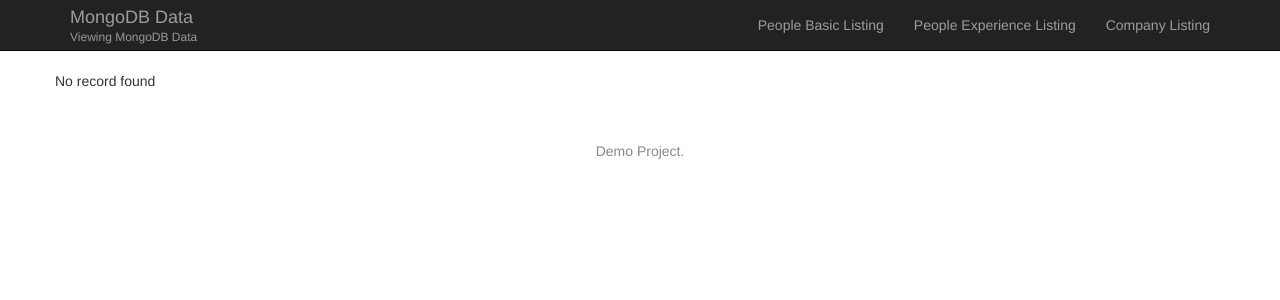
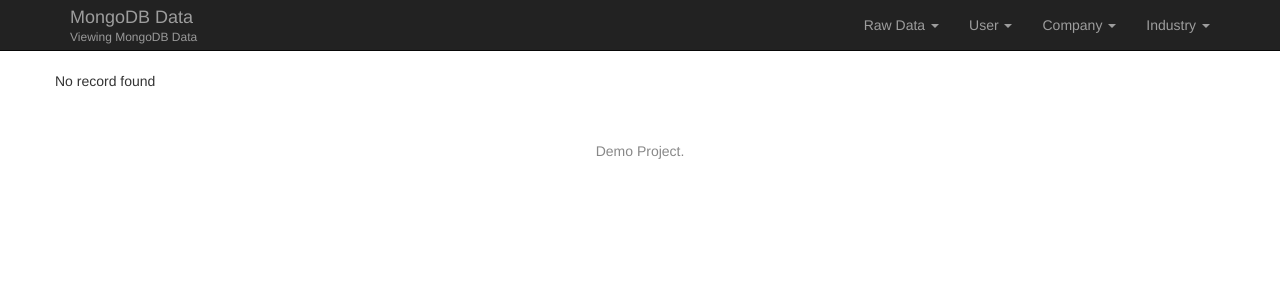
Before and after one commit to golden-eagle-it-technologies/Python-django-mongo, a Django app: template templates/companies/show.html in a window 1280 px wide. Shown: the top 300 px of the page. Run offline with Django 3.2, Linux system fonts and the light colour scheme; the template is opened without the code that fills it, so the values that code supplies are empty; some libraries are stand-ins or nearby versions.

Commit message:
settings modified and index page added

```diff
--- a/dbwork/settings.py
+++ b/dbwork/settings.py
@@ -6,7 +6,7 @@ PROJECT_ROOT = os.path.dirname(__file__)
 BASE_DIR = os.path.dirname(os.path.dirname(os.path.abspath(__file__)))
 
 MONGODB_DATABASES = {
-  # 'default': {'name': 'dbwork'}
+  # 'default': {'name': 'ftlcopy'}
   'default': {'name': 'ftlcopy', 'host': '54.179.147.193', 'port': 27017}
 }
 
@@ -35,8 +35,7 @@ INSTALLED_APPS = [
 
   'bootstrap3',
 
-  'company_dump',
-  'people_dump',
+  'raw_data',
   'industries',
   'companies',
   'users',
--- a/templates/base.html
+++ b/templates/base.html
@@ -17,14 +17,40 @@
         </div>
         <nav class="navbar-collapse">
           <ul class="nav navbar-nav navbar-right">
-            <li>
-              <a href="/people-basic-list">People Basic Listing</a>
+            <li class="dropdown">
+              <a href="#" class="dropdown-toggle" data-toggle="dropdown" role="button" aria-haspopup="true" aria-expanded="false">Raw Data <span class="caret"></span></a>
+              <ul class="dropdown-menu">
+                <li><a href="{% url 'people_data_index' %}">Users Listing</a></li>
+                <li role="separator" class="divider"></li>
+                <li><a href="{% url 'company_data_index' %}">Companies Listing</a></li>
+              </ul>
             </li>
-            <li>
-              <a href="/people-experience-list">People Experience Listing</a>
+            <li class="dropdown">
+              <a href="#" class="dropdown-toggle" data-toggle="dropdown" role="button" aria-haspopup="true" aria-expanded="false">User <span class="caret"></span></a>
+              <ul class="dropdown-menu">
+                <li><a href="{% url 'users_index' %}">Listing</a></li>
+                <li role="separator" class="divider"></li>
+                <li><a href="{% url 'users_basic' %}">Basic Listing</a></li>
+                <li role="separator" class="divider"></li>
+                <li><a href="{% url 'users_experience' %}">Experience Listing</a></li>
+                <li role="separator" class="divider"></li>
+                <li><a href="{% url 'users_current_experience' %}">Current Experience Listing</a></li>
+                <li role="separator" class="divider"></li>
+                <li><a href="{% url 'users_improper_data' %}">Improper Data Listing</a></li>
+              </ul>
             </li>
-            <li>
-              <a href="/company-list">Company Listing</a>
+            <li class="dropdown">
+              <a href="#" class="dropdown-toggle" data-toggle="dropdown" role="button" aria-haspopup="true" aria-expanded="false">Company <span class="caret"></span></a>
+              <ul class="dropdown-menu">
+                <li><a href="{% url 'company_index' %}">Listing</a></li>
+                <li><a href="{% url 'company_improper_data' %}">Improper Data Listing</a></li>
+              </ul>
+            </li>
+            <li class="dropdown">
+              <a href="#" class="dropdown-toggle" data-toggle="dropdown" role="button" aria-haspopup="true" aria-expanded="false">Industry <span class="caret"></span></a>
+              <ul class="dropdown-menu">
+                <li><a href="{% url 'industry_index' %}">Listing</a></li>
+              </ul>
             </li>
           </ul>
           {% block top_nav %}{% endblock %}
```
Also changed, not shown: dbwork/urls.py (+21 -8 lines), templates/index.html (added, +36 -0 lines).
